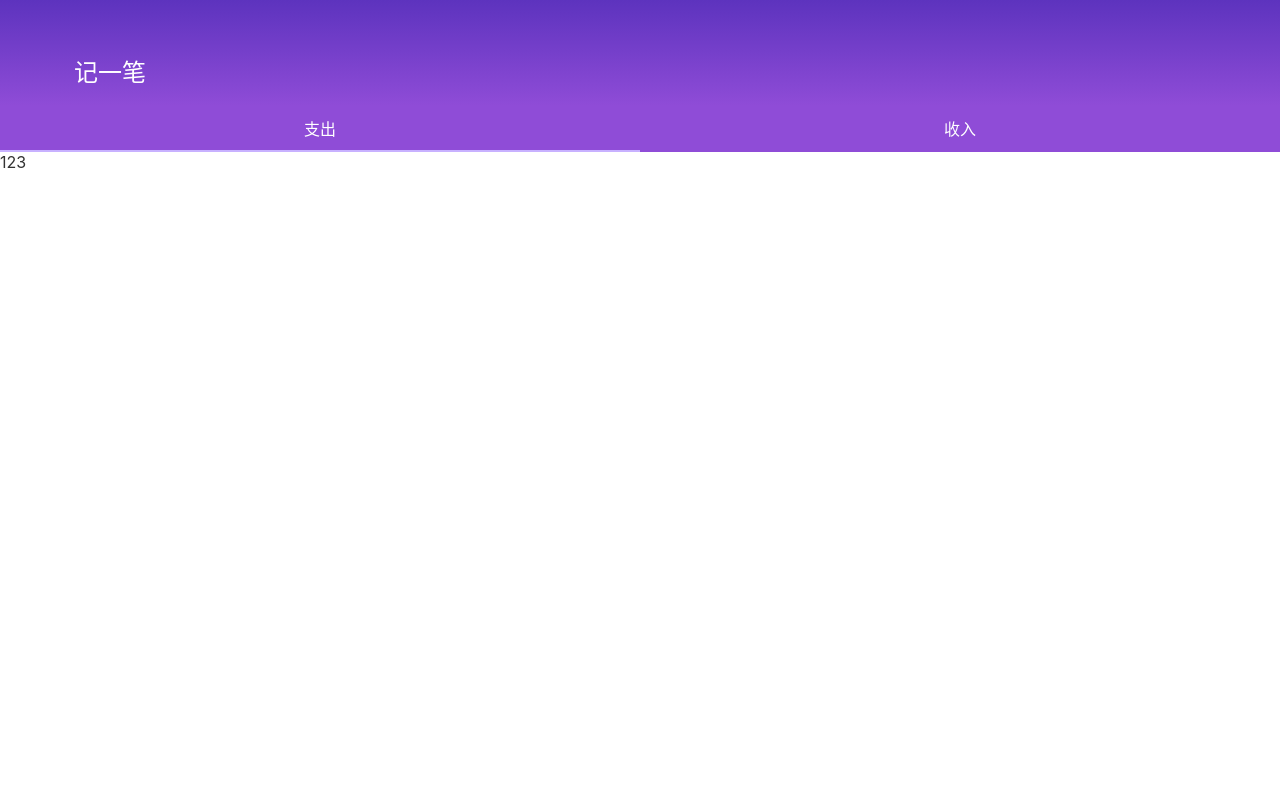
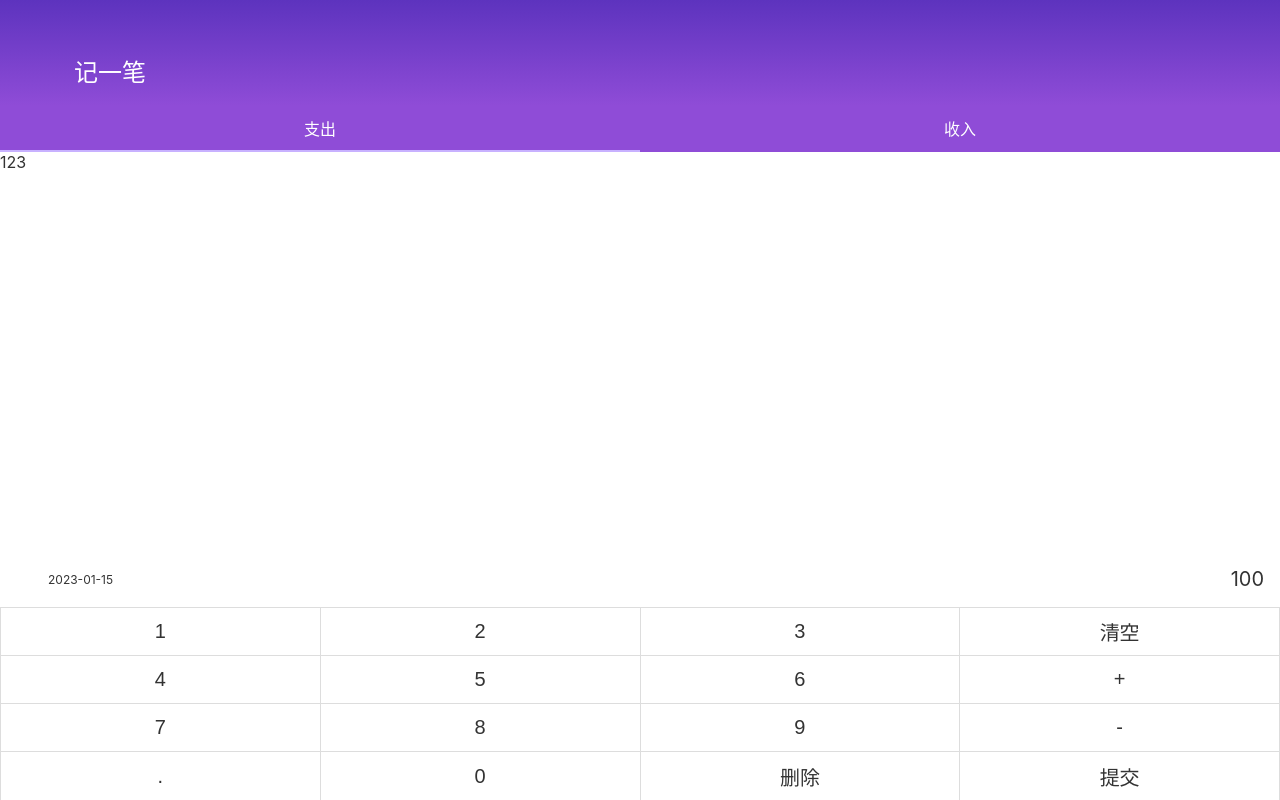
Before and after one commit to baozoudashijian/mangosteen-fe-1, a Vue app: page /#/items/list in a window 1280 px wide. Built offline with nearby package versions, Linux system fonts and the light colour scheme.

Commit message:
feat: 封装time.tsx

```diff
--- a/src/assets/stylesheets/vars.scss
+++ b/src/assets/stylesheets/vars.scss
@@ -27,4 +27,5 @@
     --overlay-main-item-font-size: 20px;
     --tab-item-line: #C8B1FF;
     --tab-item-text: #FFFFFF;
+    --input-pad-border-color: #ddd;
 }
--- /dev/null
+++ b/src/components/input_pad/InputPad.module.scss
@@ -0,0 +1,40 @@
+.dateAndAmount {
+    display: flex;
+    justify-content: space-between;
+    align-items: center;
+    padding: 16px;
+    >.date {
+        display: flex;
+        justify-content: space-between;
+        align-items: center;
+        font-size: 12px;
+        > svg {
+            margin-right: 8px;
+        }
+    }
+    >.amount {
+        font-size: 20px;
+    }
+}
+.buttons {
+    display: flex;
+    flex-wrap: wrap;
+    border-top: 1px solid var(--input-pad-border-color);
+    border-left: 1px solid var(--input-pad-border-color);
+    > button {
+        border: none;
+        width: 25%;
+        height: 48px;
+        font-size: 20px;
+        border-right: 1px solid var(--input-pad-border-color);
+        border-bottom: 1px solid var(--input-pad-border-color);
+        background: transparent;
+        &:nth-child(13),
+        &:nth-child(14),
+        &:nth-child(15),
+        &:nth-child(16) {
+            border-bottom: none;
+        }
+
+    }
+}
--- /dev/null
+++ b/src/components/input_pad/InputPad.tsx
@@ -0,0 +1,44 @@
+import { defineComponent } from 'vue';
+import { time } from '../../shared/time';
+import { Icon } from '../icon/Icon';
+import s from './InputPad.module.scss';
+
+export const InputPad = defineComponent({
+    setup(props, context) {
+        const buttonMap = [
+            { text: '1', onClick: () => { } },
+            { text: '2', onClick: () => { } },
+            { text: '3', onClick: () => { } },
+            { text: '清空', onClick: () => { } },
+            { text: '4', onClick: () => { } },
+            { text: '5', onClick: () => { } },
+            { text: '6', onClick: () => { } },
+            { text: '+', onClick: () => { } },
+            { text: '7', onClick: () => { } },
+            { text: '8', onClick: () => { } },
+            { text: '9', onClick: () => { } },
+            { text: '-', onClick: () => { } },
+            { text: '.', onClick: () => { } },
+            { text: '0', onClick: () => { } },
+            { text: '删除', onClick: () => { } },
+            { text: '提交', onClick: () => { } },
+        ]
+        return () => (
+            <>
+                <div class={s.dateAndAmount}>
+                    <span class={s.date}>
+                        <Icon name="notes" width="24" height="24" />
+                        <span>{time().format('YYYY-MM-DD')}</span>
+                    </span>
+                    <span class={s.amount}>100</span>
+                </div>
+                <div class={s.buttons}>
+                    {buttonMap.map(button => {
+                        return <button onClick={button.onClick}>{button.text}</button>
+                    })}
+                </div>
+            </>
+
+        )
+    }
+})
--- /dev/null
+++ b/src/shared/time.tsx
@@ -0,0 +1,21 @@
+export const time = (date = new Date()) => {
+    const api = {
+        format: (pattern: string) => {
+            const year = date.getFullYear()
+            const month = date.getMonth() + 1
+            const day = date.getDate()
+            const hour = date.getHours()
+            const minute = date.getMinutes()
+            const second = date.getSeconds()
+            const msecond = date.getMilliseconds()
+            return pattern.replace(/YYYY/g, year.toString())
+                .replace(/MM/, month.toString().padStart(2, '0'))
+                .replace(/DD/, day.toString().padStart(2, '0'))
+                .replace(/HH/, hour.toString().padStart(2, '0'))
+                .replace(/mm/, minute.toString().padStart(2, '0'))
+                .replace(/ss/, second.toString().padStart(2, '0'))
+                .replace(/SSS/, msecond.toString().padStart(2, '0'))
+        }
+    }
+    return api
+}
--- a/src/views/items/ItemList.module.scss
+++ b/src/views/items/ItemList.module.scss
@@ -0,0 +1,6 @@
+.inputPad_wrapper {
+    position: fixed;
+    bottom: 0;
+    left: 0;
+    width: 100%;
+}
--- a/src/views/items/ItemList.tsx
+++ b/src/views/items/ItemList.tsx
@@ -1,5 +1,6 @@
 import { defineComponent, ref } from 'vue';
 import { Icon } from '../../components/icon/Icon';
+import { InputPad } from '../../components/input_pad/InputPad';
 import { Tab } from '../../components/Tabs/Tab';
 import { Tabs } from '../../components/Tabs/Tabs';
 import { MainLayout } from '../../layouts/MainLayout';
@@ -20,7 +21,8 @@ export const ItemList = defineComponent({
                     icon: () => <Icon name="left" width="50" height="37.5" fill="#fff" />,
                     text: () => '记一笔',
                     default: () => {
-                        return <Tabs selected={selected.value} onUpdateSelected={onUpdateSelected}>
+                        return <>
+                            <Tabs selected={selected.value} onUpdateSelected={onUpdateSelected}>
                                 <Tab label='支出' name="expend">
                                     123
                                 </Tab>
@@ -28,6 +30,10 @@ export const ItemList = defineComponent({
                                     456
                                 </Tab>
                             </Tabs>
+                            <div class={s.inputPad_wrapper}>
+                                <InputPad />
+                            </div>
+                        </>
                     }
                 }}
             </MainLayout>
```
Also changed, not shown: src/components/Tabs/Tab.tsx (+1 -21 lines), src/assets/icons/notes.svg (added). Lines whose indentation alone changed are shown as unchanged.
